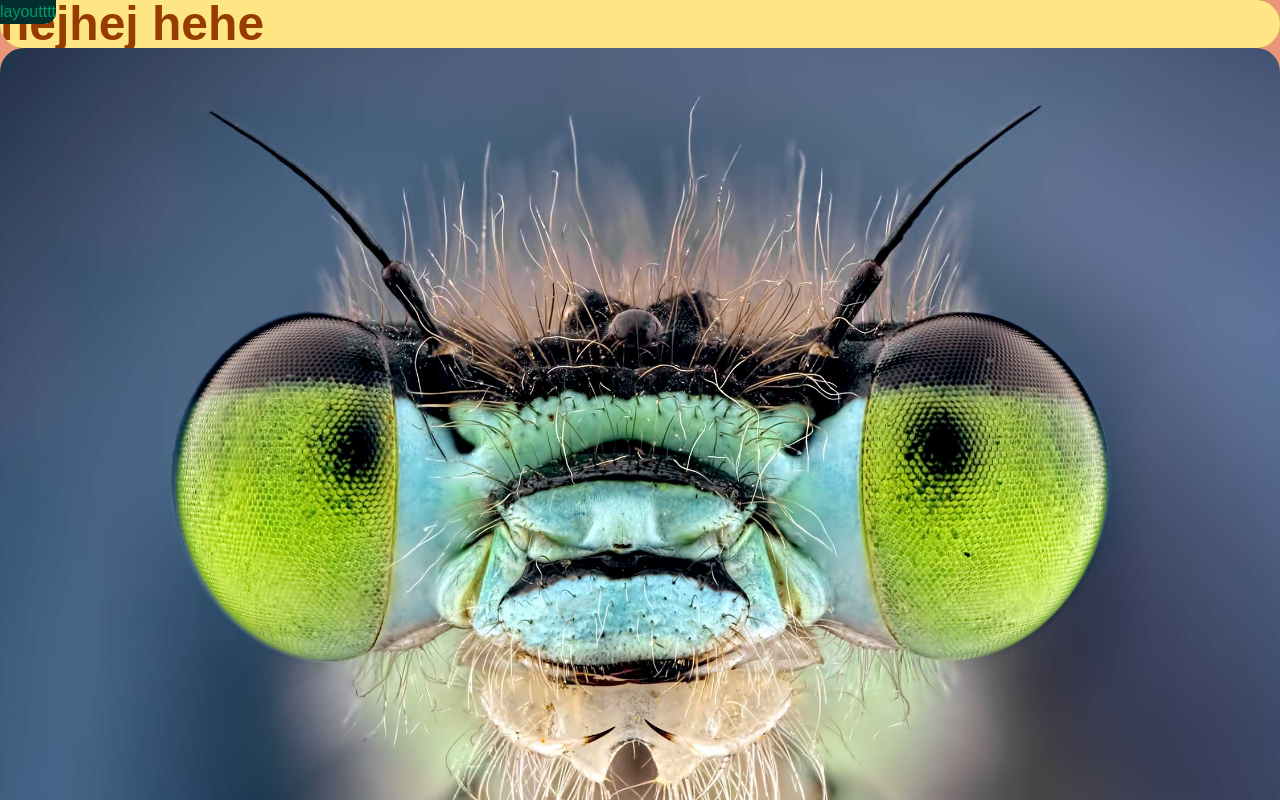
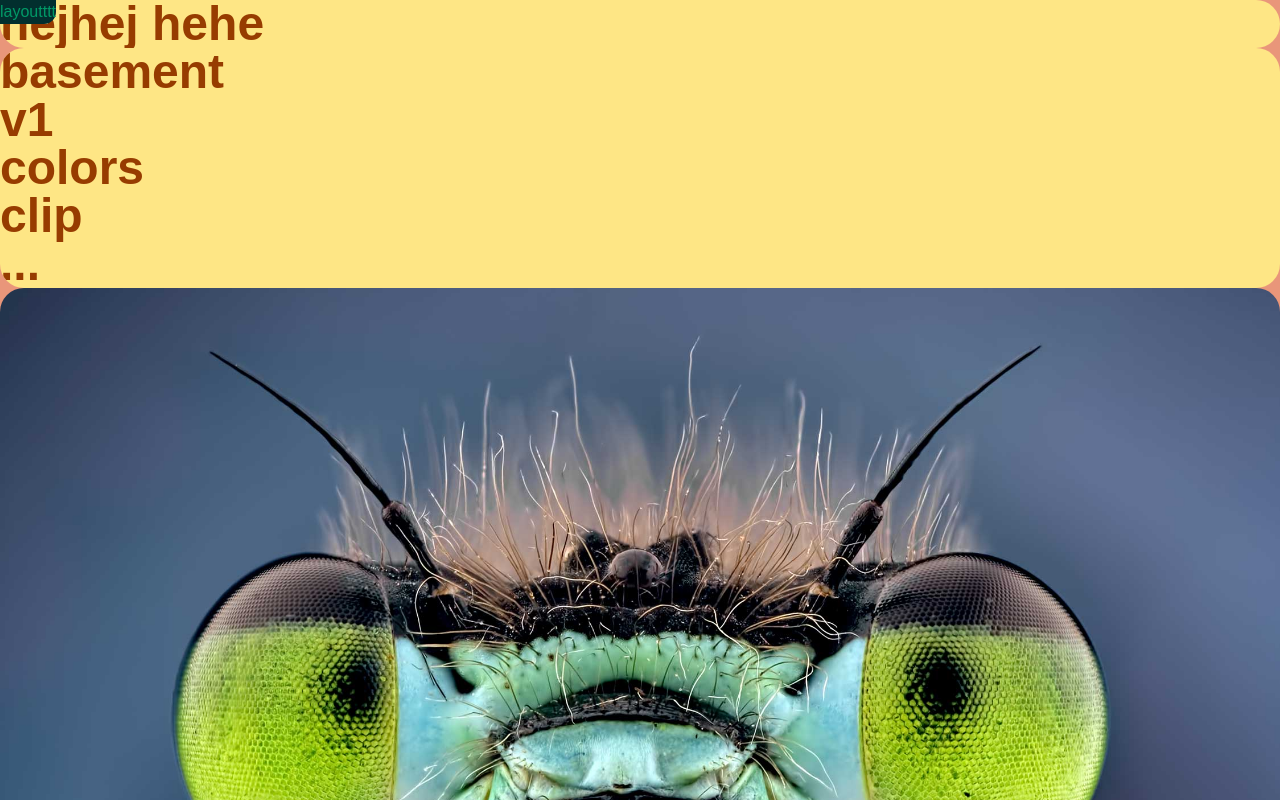
Before and after one commit to maanemann/softroom-nuxt-1.2, a Nuxt app: page / in a window 1280 px wide. Shown: the top 800 px of the page. Built offline with nearby package versions, Linux system fonts and the light colour scheme; a web font is replaced by a local one.

Commit message:
add first part of site map

```diff
--- a/pages/index.vue
+++ b/pages/index.vue
@@ -5,6 +5,22 @@
 
   <ItemWrap>
     <TestTest />
+  </ItemWrap>
+
+  <ItemWrap>
+    <ul class="pr-6 py-8 [&_li]:pl-6">
+      <li> basement
+        <ul>
+          <li><a href="/basement/v1">v1</a>
+            <ul>
+              <li> <a href="/basement/v1/colors"> colors </a> </li>
+              <li> <a href="/basement/v1/clip"> clip </a> </li>
+            </ul>
+          </li>
+          <li> ... </li>
+        </ul>
+      </li>
+    </ul>
   </ItemWrap>
 
   <ItemWrap>
```
